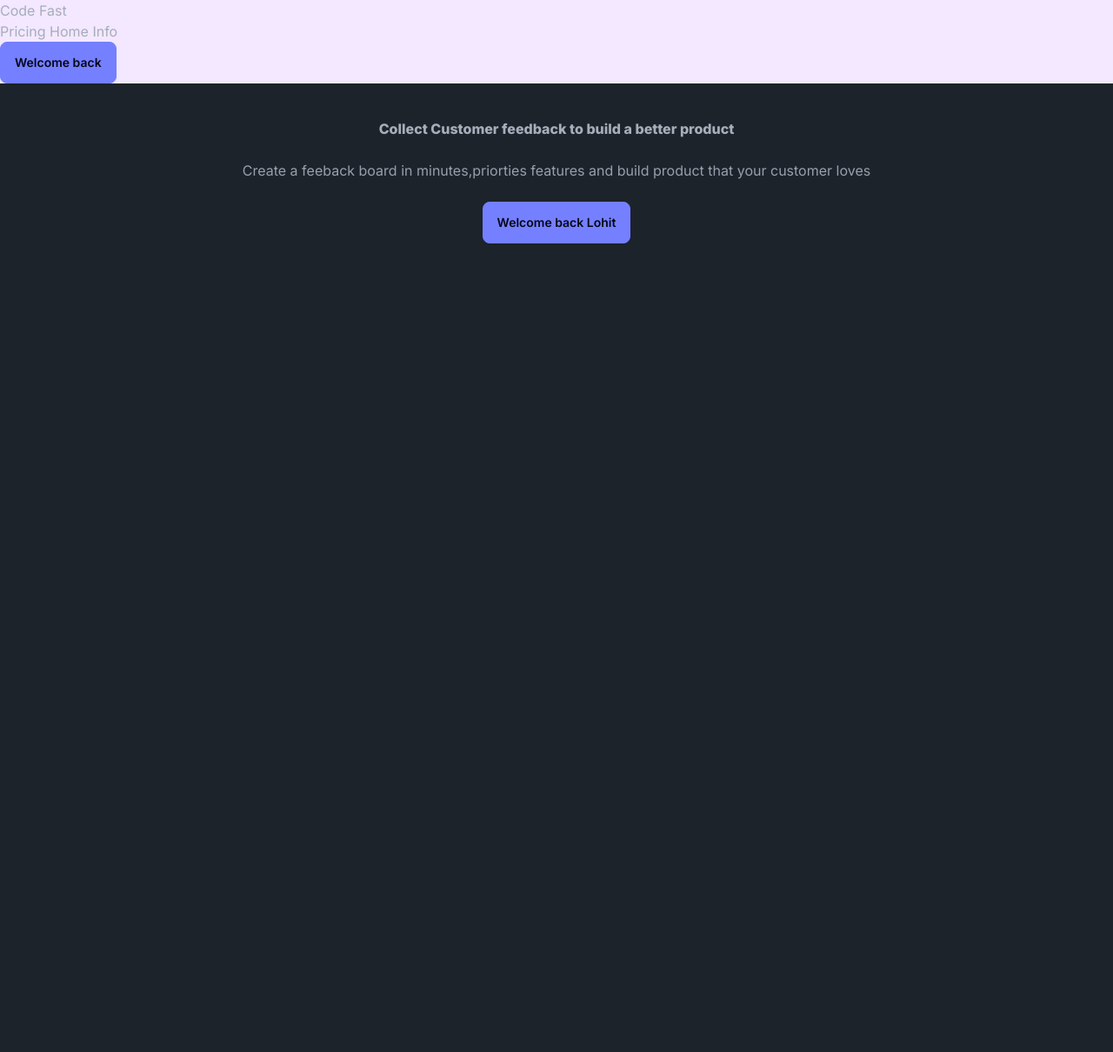
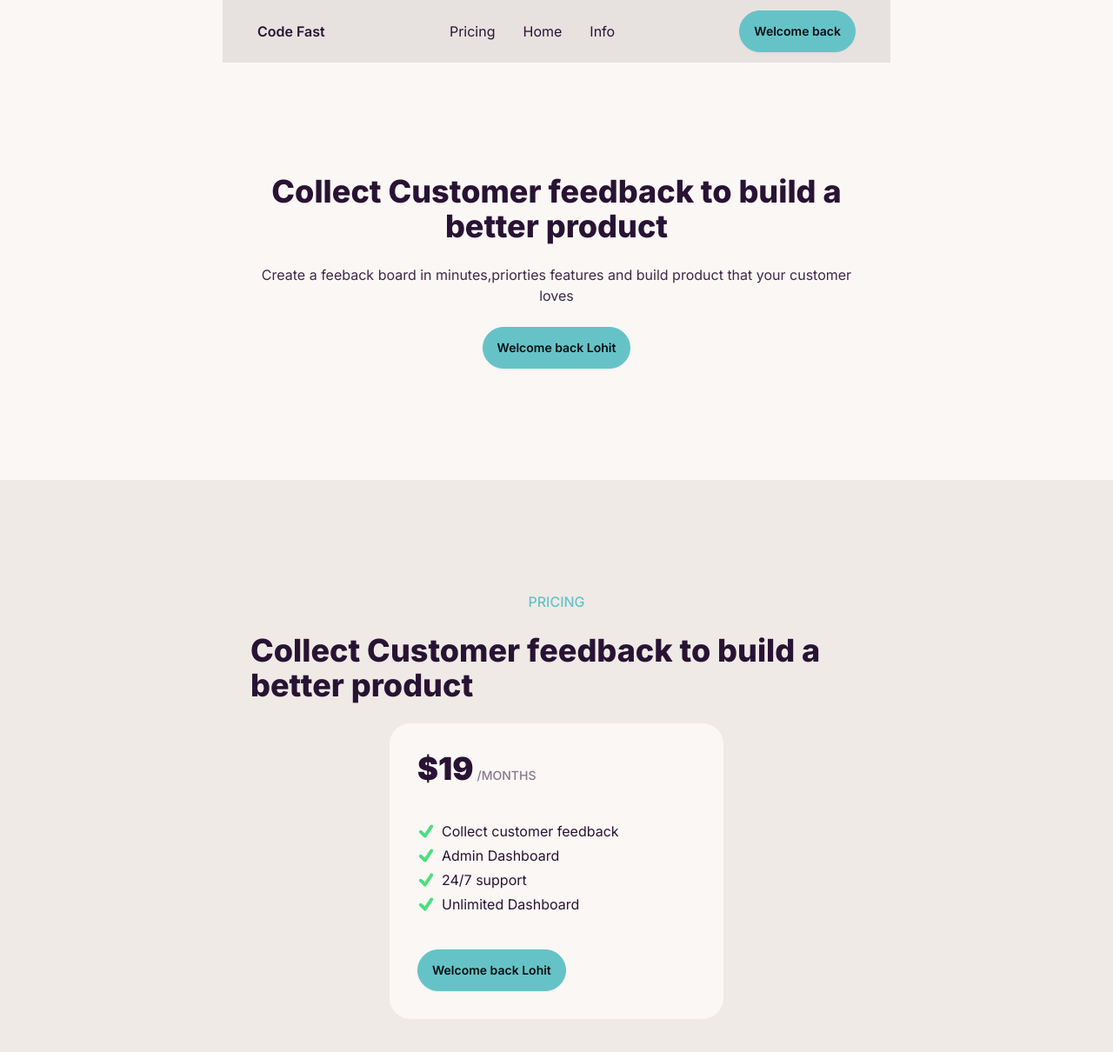
Before and after one commit to ALEXcERpto/Code, a Next.js app in the folder codefast-saas/: page / in a window 1280 px wide. Shown: the top 1210 px of the page at 87% size. Before the commit the page ends 800 px from the top, so only its background shows below. Built offline with nearby package versions, Linux system fonts and the light colour scheme.

Commit message:
Tailwind CSS

```diff
--- a/codefast-saas/app/layout.js
+++ b/codefast-saas/app/layout.js
@@ -10,7 +10,8 @@ export const metadata = {
 
 export default function RootLayout({ children }) {
   return (
-    <html lang="en" data-theme="lofi">
+    <html lang="en" data-theme="cupcake">
+      {/*<link ref="sylesheet"  href="globalcss"></link>} old way to import css file*/}
       <body className={inter.className}>{children}</body>
     </html>
   );
--- a/codefast-saas/app/page.js
+++ b/codefast-saas/app/page.js
@@ -1,4 +1,5 @@
 //import Link from "next/link";
+import { GFS_Neohellenic } from "next/font/google";
 import ButtonLogin from "./Component/ButtonLogin";
 
 export default function Home() {
@@ -6,18 +7,21 @@ export default function Home() {
   const name = "Lohit";
   return (
     <main>
-      <section className="bg-purple-100">
-        <div>Code Fast</div>
-        <div>
-          {" "}
-          <a>Pricing</a> <a>Home</a> <a>Info</a>
+      {/* header */}
+      <section className="flex justify-between items-center px-10 py-3 bg-base-300 max-w-3xl mx-auto">
+        <div className="font-semibold">Code Fast</div>
+        <div className="space-x-8 link link-hover hidden md:block">
+          <a className="">Pricing</a>
+          <a className="">Home</a>
+          <a className="">Info</a>
         </div>
-        <div>
+        <div className="">
           <ButtonLogin isLoggedIn="isLoggedIn" />
         </div>
       </section>
-      <section className="p-10 text-center">
-        <h1 className="test-xl font-extrabold mb-6">
+      {/* Hero section */}
+      <section className=" bg-base-100 px-8 text-center max-w-3xl mx-auto py-32">
+        <h1 className="text-4xl font-extrabold mb-6 pb-100">
           Collect Customer feedback to build a better product
         </h1>
         <div className="mb-6 opacity-90">
@@ -27,6 +31,96 @@ export default function Home() {
 
         <ButtonLogin isLoggedIn={isLoggedIn} name={name} />
       </section>
+
+      <section className="bg-base-200">
+        <div className="px-8 max-w-3xl mx-auto py-32">
+          <p className="font-medium text-center text-primary uppercase mb-6">
+            Pricing
+          </p>
+          <h2 className="text-3xl lg:text-4xl font-extrabold mb-6 pb-100">
+            Collect Customer feedback to build a better product
+          </h2>
+          <div className="p-8 bg-base-100 w-96 rounded-3xl mx-auto space-y-6 ">
+            <div className="flex gap-1 items-baseline">
+              <div className="text-4xl font-black">$19</div>
+              <div className="font-medium opacity-55 uppercase text-sm">
+                /months
+              </div>
+            </div>
+            <ul className="text-left py-4 space-y-1">
+              <li className="flex gap-2 items-center">
+                <svg
+                  xmlns="http://www.w3.org/2000/svg"
+                  fill="none"
+                  viewBox="0 0 24 24"
+                  strokeWidth={4.5}
+                  stroke="currentColor"
+                  className="text-green-400 size-5"
+                >
+                  <path
+                    strokeLinecap="round"
+                    strokeLinejoin="round"
+                    d="m4.5 12.75 6 6 9-13.5"
+                  />
+                </svg>
+                Collect customer feedback
+              </li>{" "}
+              <li className="flex gap-2 items-center">
+                <svg
+                  xmlns="http://www.w3.org/2000/svg"
+                  fill="none"
+                  viewBox="0 0 24 24"
+                  strokeWidth={4.5}
+                  stroke="currentColor"
+                  className="text-green-400 size-5"
+                >
+                  <path
+                    strokeLinecap="round"
+                    strokeLinejoin="round"
+                    d="m4.5 12.75 6 6 9-13.5"
+                  />
+                </svg>
+                Admin Dashboard
+              </li>{" "}
+              <li className="flex gap-2 items-center">
+                <svg
+                  xmlns="http://www.w3.org/2000/svg"
+                  fill="none"
+                  viewBox="0 0 24 24"
+                  strokeWidth={4.5}
+                  stroke="currentColor"
+                  className="text-green-400 size-5"
+                >
+                  <path
+                    strokeLinecap="round"
+                    strokeLinejoin="round"
+                    d="m4.5 12.75 6 6 9-13.5"
+                  />
+                </svg>
+                24/7 support
+              </li>{" "}
+              <li className="flex gap-2 items-center">
+                <svg
+                  xmlns="http://www.w3.org/2000/svg"
+                  fill="none"
+                  viewBox="0 0 24 24"
+                  strokeWidth={4.5}
+                  stroke="currentColor"
+                  className="text-green-400 size-5"
+                >
+                  <path
+                    strokeLinecap="round"
+                    strokeLinejoin="round"
+                    d="m4.5 12.75 6 6 9-13.5"
+                  />
+                </svg>
+                Unlimited Dashboard
+              </li>
+            </ul>
+            <ButtonLogin isLoggedIn={isLoggedIn} name={name} />
+          </div>
+        </div>
+      </section>
     </main>
   );
 }
--- a/codefast-saas/tailwind.config.js
+++ b/codefast-saas/tailwind.config.js
@@ -10,6 +10,6 @@ module.exports = {
 
   plugins: [require("daisyui")],
   daisyui: {
-    themes: ["light ", "dark", "cupcake"],
+    themes: ["light ", "dark", "cupcake", "cyberpunk", "lofi"],
   },
 };
```
